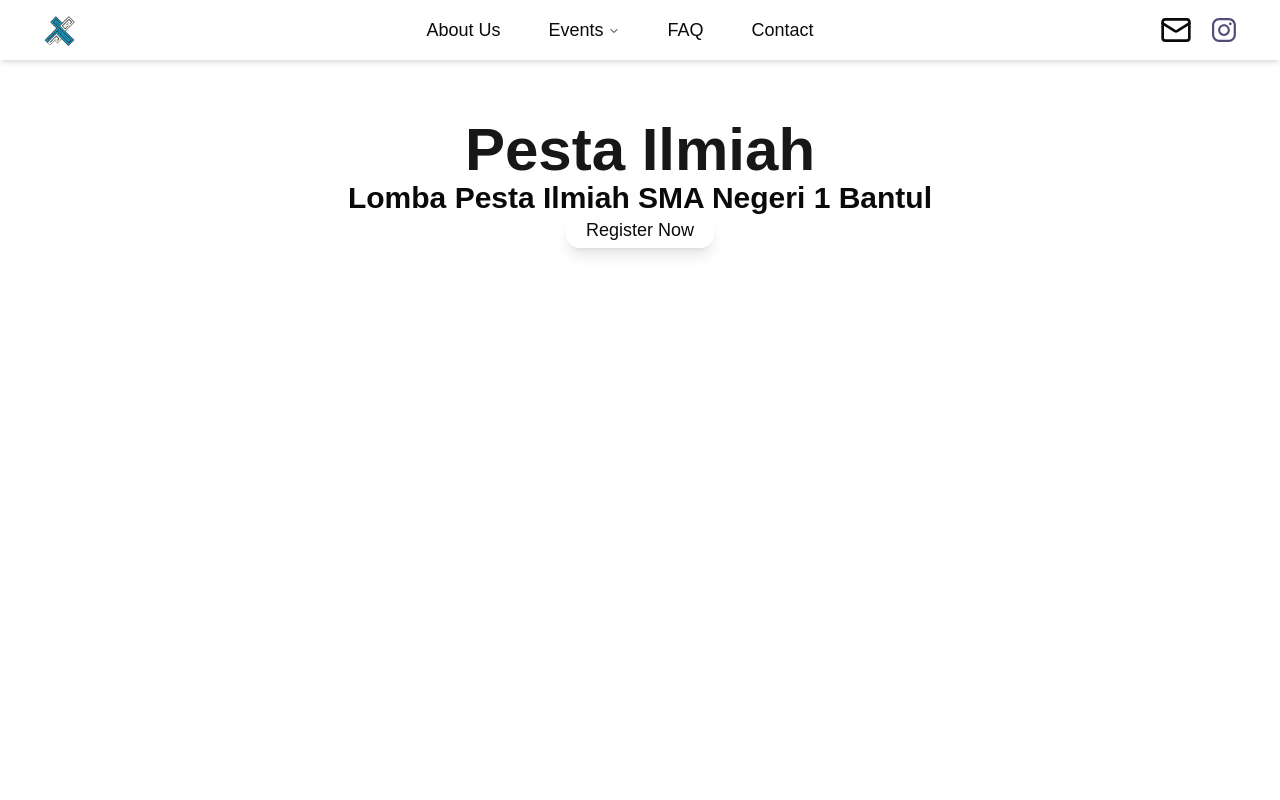
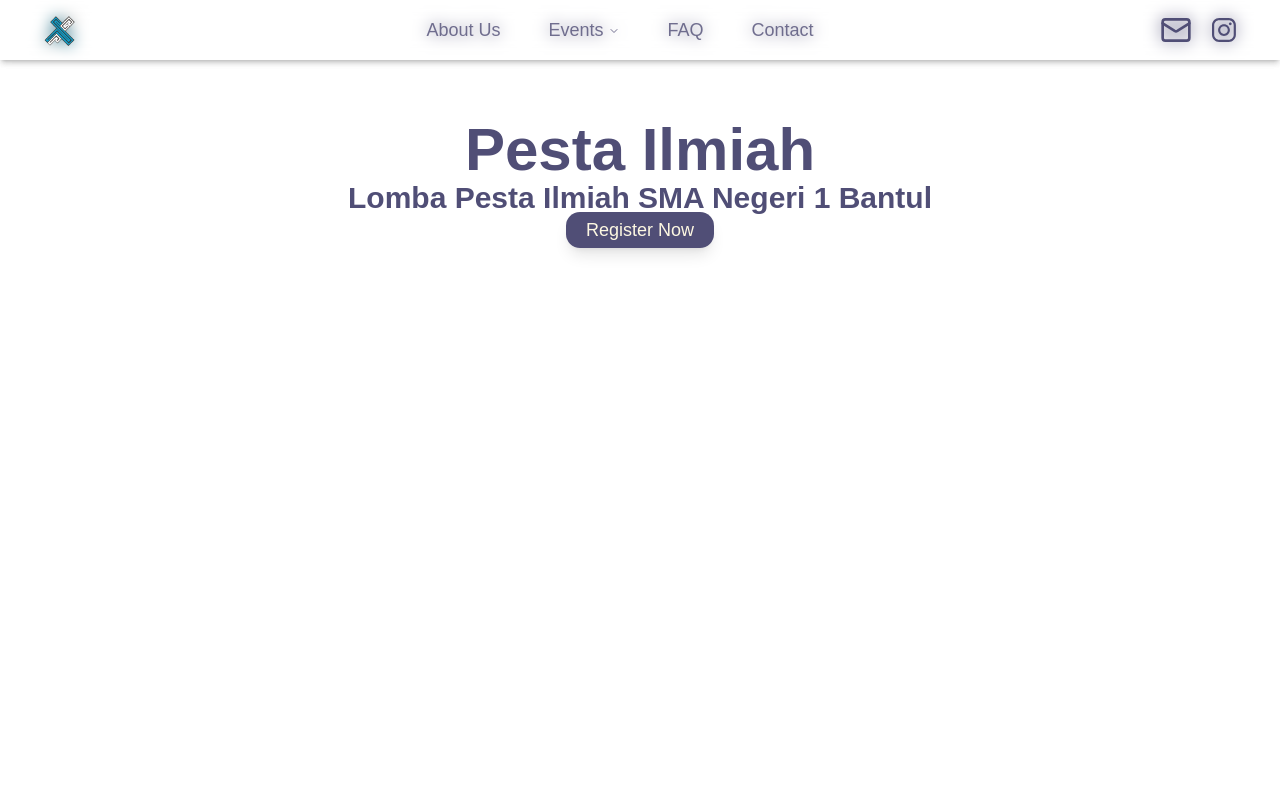
Before and after one commit to thheor/pesta-ilmiah, a React (Vite) app: page / in a window 1280 px wide. Shown: the top 800 px of the page. Built offline with nearby package versions, Linux system fonts and the light colour scheme.

Commit message:
Add some custom style

```diff
--- a/src/index.css
+++ b/src/index.css
@@ -2,17 +2,42 @@
 @import "tw-animate-css";
 @import "shadcn/tailwind.css";
 @import "@fontsource-variable/inter";
+@import url("https://fonts.googleapis.com/css2?family=Quicksand:wght@300..700&display=swap");
+@import url("https://fonts.googleapis.com/css2?family=Lexend:wght@100..900&display=swap");
+
+@theme {
+  --font-sand: "Quicksand", sans-serif;
+  --font-lexend: "Lexend", sans-serif;
+  --color-background-primary: #f5f2ed;
+  --color-navy-primary: #504e76;
+  --color-blue-primary: #c4c3e3;
+  --color-white-primary: #fdf8e2;
+  --color-cloud: #fbf8f2;
+  --color-sage: #a3b565;
+  --color-cream: #fcdd9d;
+  --color-orange: #f1642e;
+}
 
 @layer base {
   h1 {
-    @apply text-4xl text-primary font-sans font-extrabold;
+    @apply text-2xl sm:text-4xl text-navy-primary font-sans font-extrabold;
   }
   h2 {
-    @apply text-3xl font-bold font-sans;
+    @apply text-xl sm:text-3xl font-bold font-sans;
+  }
+  h3 {
+    @apply text-xl sm:text-2xl text-navy-primary font-sans font-semibold;
   }
   p {
     @apply text-lg font-medium font-sans;
   }
+  section {
+    @apply px-36 mx-auto;
+  }
+}
+
+@utility container {
+  @apply flex justify-center items-center;
 }
 
 @custom-variant dark (&:is(.dark *));
--- a/src/layout.tsx
+++ b/src/layout.tsx
@@ -1,11 +1,16 @@
+import { Navbar } from "@/components/navbar";
+import { Footer } from "@/components/footer";
+
 interface BasicPageProps extends React.PropsWithChildren {
   className?: string;
 }
 
 export function MainLayout({ className, children }: BasicPageProps) {
   return (
-    <main className="grid grid-cols-12 font-sans">
-      <div className={`${className} col-span-10 col-start-2 `}>{children}</div>
-    </main>
+    <>
+      <Navbar></Navbar>
+      <main className="font-sans">{children}</main>
+      <Footer />
+    </>
   );
 }
```
